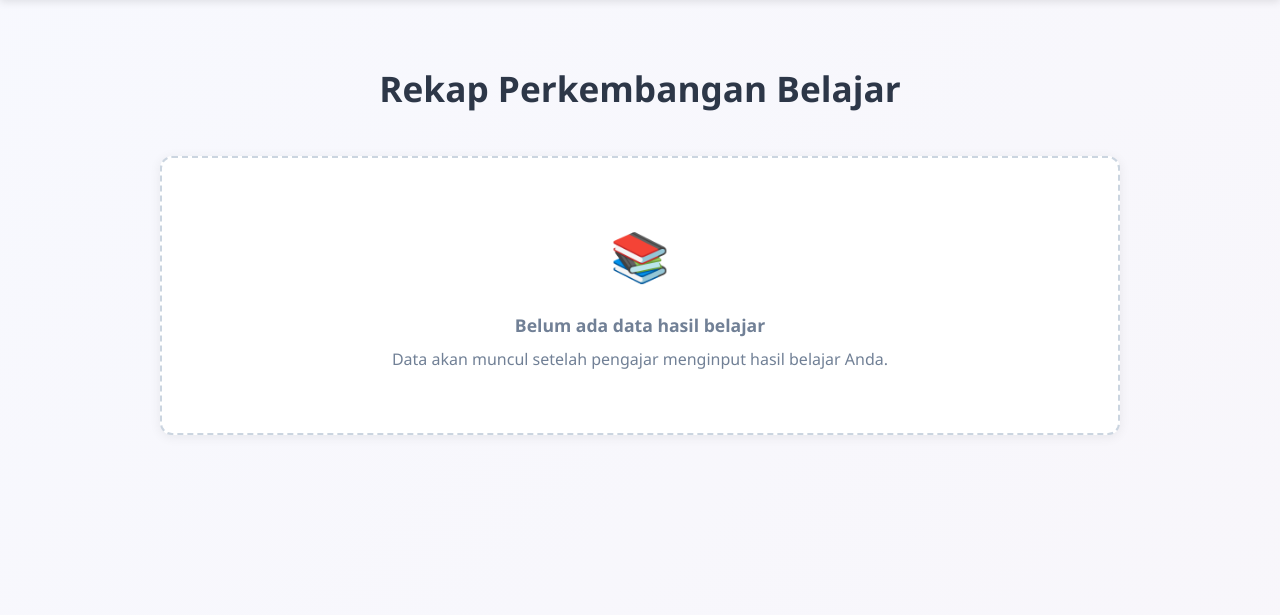
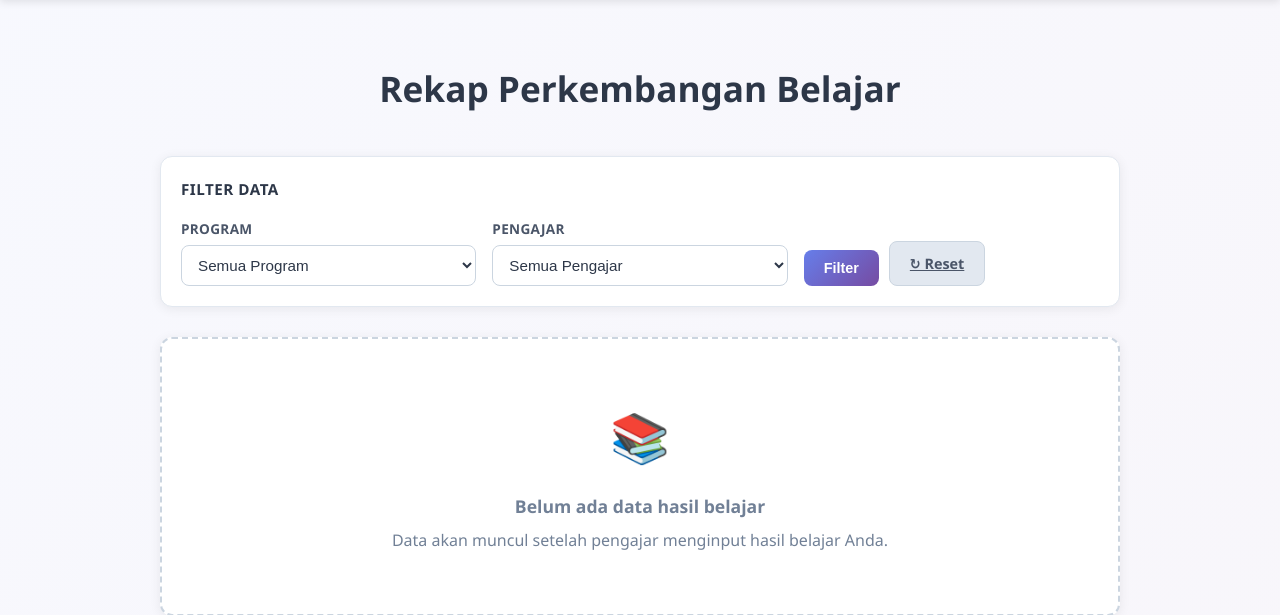
Before and after one commit to FrankStein31/Bimble-Online-CI4, a CodeIgniter 4 app: the page made by app/Views/pembayaran/rekap_belajar.php in a window 1280 px wide. Shown: the part 61-676 px from the top of the page. Run offline with PHP 8.4 and a stand-in for CodeIgniter, Linux system fonts and the light colour scheme; the template is opened without the code that fills it, so the values that code supplies are empty; some libraries are stand-ins or nearby versions.

Commit message:
DONE - Hasil belajar, tambahkan fitur filter (program, pengajar)

```diff
--- a/app/Views/pembayaran/rekap_belajar.php
+++ b/app/Views/pembayaran/rekap_belajar.php
@@ -118,10 +118,151 @@ tbody tr:hover { background: #f8fafc; }
     font-size: 3rem;
     margin-bottom: 16px;
 }
+
+.filter-section {
+    background: white;
+    border-radius: 12px;
+    padding: 20px;
+    box-shadow: 0 2px 12px rgba(0,0,0,0.07);
+    border: 1px solid #e2e8f0;
+    margin-bottom: 30px;
+}
+
+.filter-title {
+    font-size: 0.95rem;
+    font-weight: 600;
+    color: #2d3748;
+    margin-bottom: 16px;
+    text-transform: uppercase;
+    letter-spacing: 0.5px;
+}
+
+.filter-controls {
+    display: grid;
+    grid-template-columns: repeat(auto-fit, minmax(200px, 1fr));
+    gap: 16px;
+    align-items: flex-end;
+}
+
+.filter-group {
+    display: flex;
+    flex-direction: column;
+}
+
+.filter-group label {
+    font-size: 0.85rem;
+    font-weight: 600;
+    color: #4a5568;
+    margin-bottom: 6px;
+    text-transform: uppercase;
+    letter-spacing: 0.3px;
+}
+
+.filter-group select {
+    padding: 10px 12px;
+    border: 1px solid #cbd5e0;
+    border-radius: 8px;
+    font-size: 0.95rem;
+    color: #2d3748;
+    background: white;
+    cursor: pointer;
+    transition: all 0.2s ease;
+}
+
+.filter-group select:hover {
+    border-color: #a0aec0;
+}
+
+.filter-group select:focus {
+    outline: none;
+    border-color: #667eea;
+    box-shadow: 0 0 0 3px rgba(102, 126, 234, 0.1);
+}
+
+.filter-buttons {
+    display: flex;
+    gap: 10px;
+    align-items: flex-end;
+}
+
+.btn-filter {
+    padding: 10px 20px;
+    background: linear-gradient(135deg, #667eea, #764ba2);
+    color: white;
+    border: none;
+    border-radius: 8px;
+    font-weight: 600;
+    font-size: 0.9rem;
+    cursor: pointer;
+    transition: all 0.2s ease;
+}
+
+.btn-filter:hover {
+    transform: translateY(-2px);
+    box-shadow: 0 4px 12px rgba(102, 126, 234, 0.3);
+}
+
+.btn-filter-reset {
+    padding: 10px 20px;
+    background: #e2e8f0;
+    color: #4a5568;
+    border: 1px solid #cbd5e0;
+    border-radius: 8px;
+    font-weight: 600;
+    font-size: 0.9rem;
+    cursor: pointer;
+    transition: all 0.2s ease;
+}
+
+.btn-filter-reset:hover {
+    background: #cbd5e0;
+}
+
 </style>
 
 <section class="rekap-belajar">
     <h2 class="page-title">Rekap Perkembangan Belajar</h2>
+
+    <!-- Filter Section -->
+    <div class="filter-section">
+        <div class="filter-title">Filter Data</div>
+        <form method="get" id="filter-form">
+            <div class="filter-controls">
+                <div class="filter-group">
+                    <label for="program_id">Program</label>
+                    <select name="program_id" id="program_id">
+                        <option value="">Semua Program</option>
+                        <?php if (!empty($programs)): ?>
+                            <?php foreach ($programs as $prog): ?>
+                                <option value="<?= $prog['program_id'] ?>" <?= ($selectedProgram == $prog['program_id']) ? 'selected' : '' ?>>
+                                    <?= esc($prog['nama_program']) ?> (<?= esc($prog['tingkat']) ?> <?= esc($prog['kelas']) ?>)
+                                </option>
+                            <?php endforeach; ?>
+                        <?php endif; ?>
+                    </select>
+                </div>
+
+                <div class="filter-group">
+                    <label for="pengajar_id">Pengajar</label>
+                    <select name="pengajar_id" id="pengajar_id">
+                        <option value="">Semua Pengajar</option>
+                        <?php if (!empty($pengajars)): ?>
+                            <?php foreach ($pengajars as $peng): ?>
+                                <option value="<?= $peng['user_id'] ?>" <?= ($selectedPengajar == $peng['user_id']) ? 'selected' : '' ?>>
+                                    <?= esc($peng['nama']) ?>
+                                </option>
+                            <?php endforeach; ?>
+                        <?php endif; ?>
+                    </select>
+                </div>
+
+                <div class="filter-buttons">
+                    <button type="submit" class="btn-filter">Filter</button>
+                    <a href="<?= base_url('/rekap-belajar') ?>" class="btn-filter-reset">↻ Reset</a>
+                </div>
+            </div>
+        </form>
+    </div>
 
     <?php if (empty($hasil)): ?>
         <div class="no-data">
```
Also changed, not shown: app/Controllers/RekkapBelajarController.php (+29 -2 lines), app/Models/HasilBelajarModel.php (+40 -0 lines).
